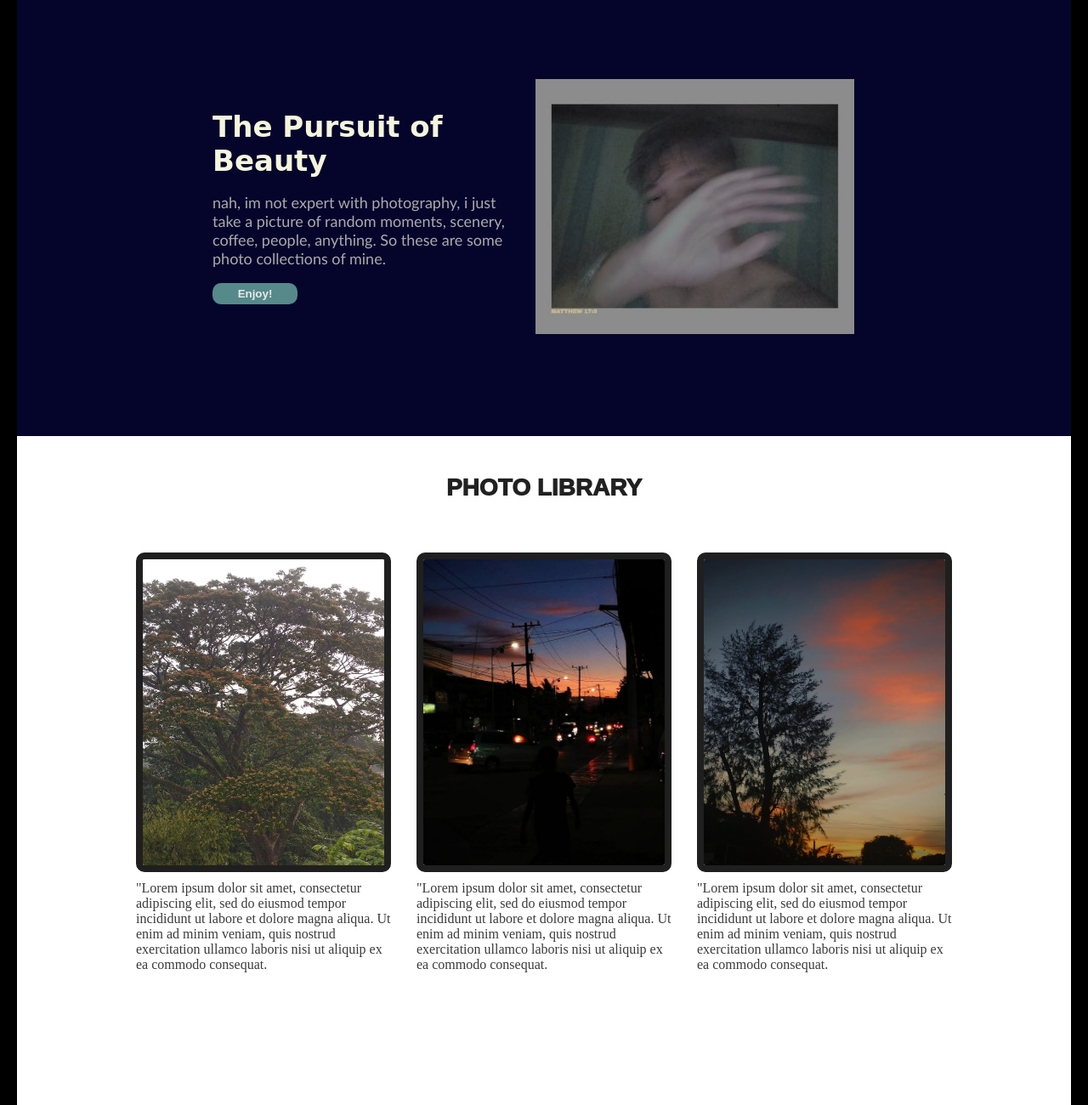
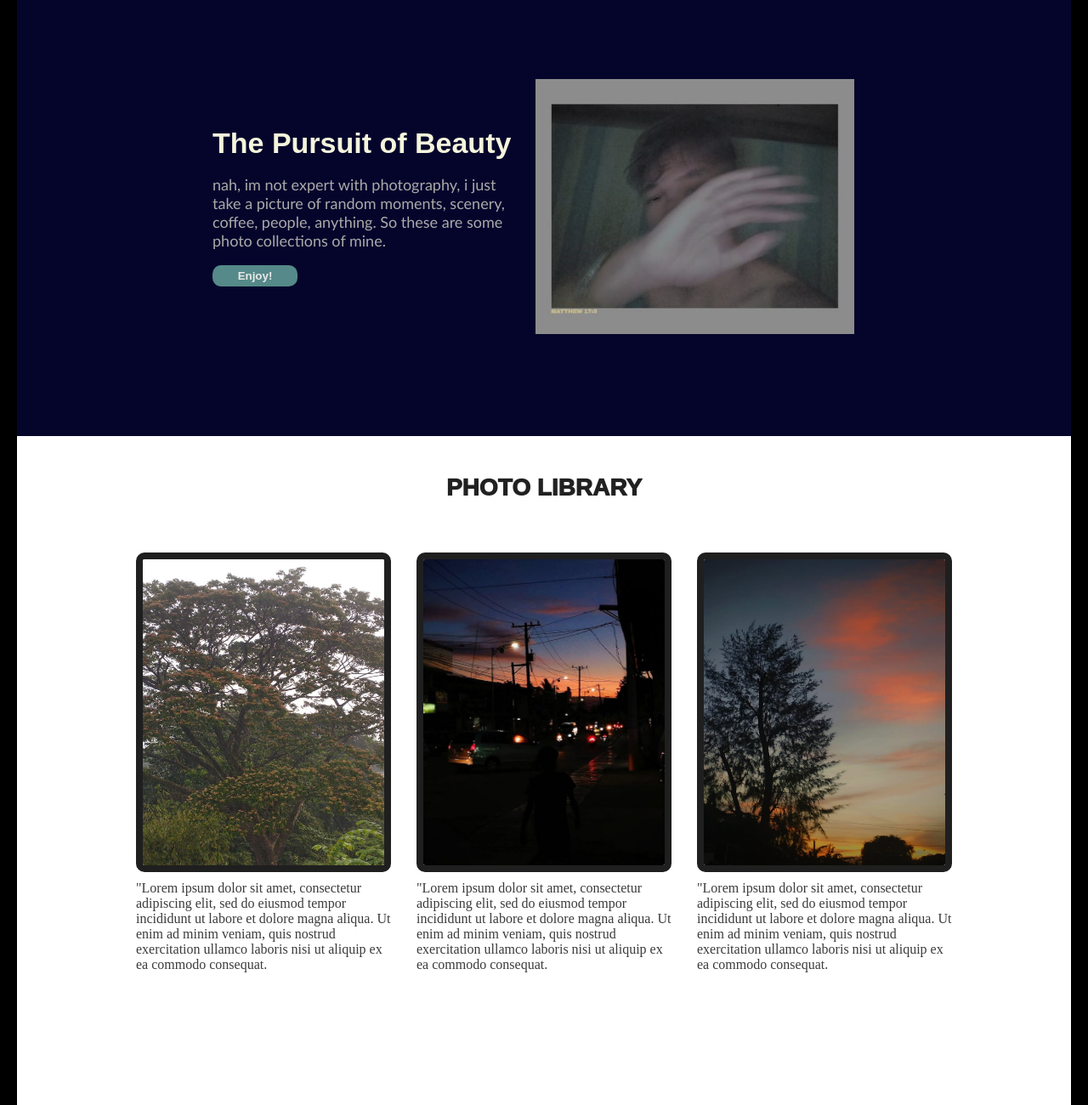
Before and after one commit to johnsabinay/landing-page, a plain HTML site: page index.html in a window 1280 px wide. Shown: the part 60-1360 px from the top of the page at 85% size. Drawn offline with Linux system fonts and the light colour scheme.

Commit message:
font changes

```diff
--- a/stylesheet.css
+++ b/stylesheet.css
@@ -73,7 +73,7 @@ a {
 .hero-main-txt {
  font-size: 34px;
  font-weight: 900;
- font-family: 'Brush Script MT', cursive;
+ font-family: sans-serif;
 
  text-align: start;
  color: beige;
@@ -123,7 +123,6 @@ a {
     align-items: center;
     padding-top: 20px;
 }
-
 .content-header {
     text-align: center;
     color: rgb(33, 33, 33);
@@ -132,7 +131,6 @@ a {
     padding: 25px;
     font-family: sans-serif;
     padding-bottom: 50PX;
-
 }
 
 .content-container {
@@ -143,11 +141,8 @@ a {
     justify-content: center;
     flex-wrap: wrap;
     flex: 1 1 200px;
-    padding-bottom: 280px;
-
-
+    padding-bottom: 230px;
 }
-
   .content {
     display: flex;
     justify-content: center;
@@ -157,17 +152,12 @@ a {
     flex-direction: column;
     flex-wrap: wrap;
     gap: 10px;
-
 }
-
-
-
 .img {
     border-radius: 10px;
     border: 8px solid rgb(31, 31, 31);
     height: 360px;
 }
-
 .para {
     color: rgb(59, 59, 59);
 }
```
